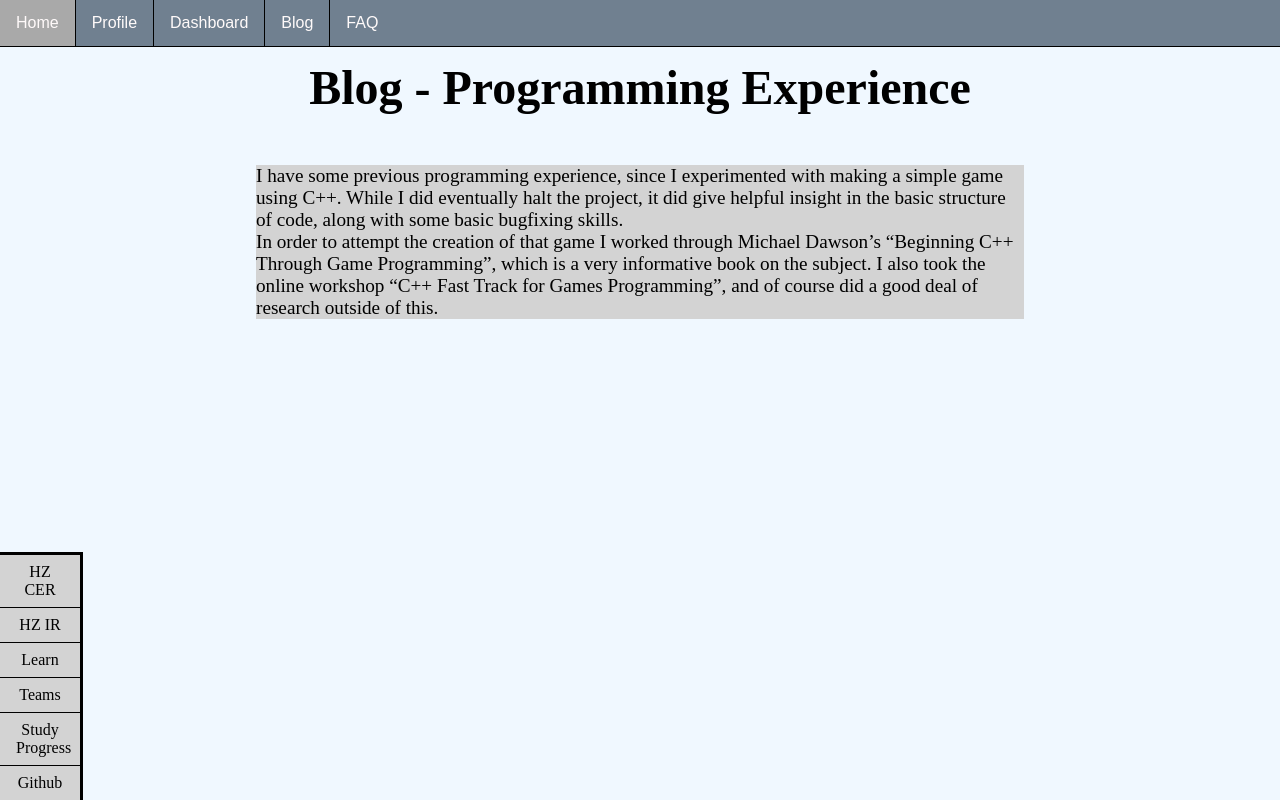
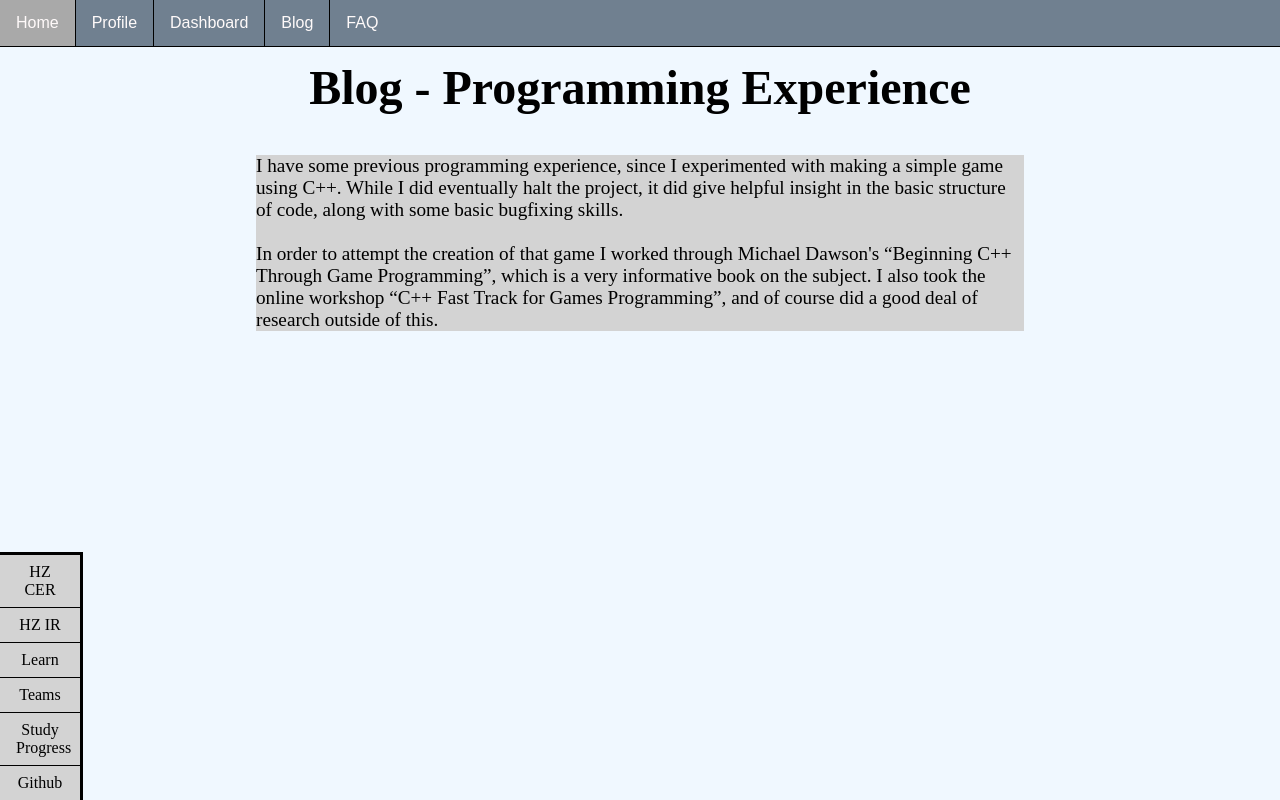
Before and after one commit to TheMineMan100/TheMineMan100.github.io, a plain HTML site: page post3-experience.html in a window 1280 px wide. Drawn offline with Linux system fonts and the light colour scheme.

Commit message:
Added necessary break lines

```diff
--- a/css/style.css
+++ b/css/style.css
@@ -17,7 +17,7 @@ header {
     text-align: center;
     padding: 20px;
     padding-top: 60px;
-    padding-bottom: 50px;
+    padding-bottom: 40px;
     font-size: 3rem;
     font-weight: bold;
 }
--- a/post3-experience.html
+++ b/post3-experience.html
@@ -45,8 +45,11 @@
                 with making a simple game using C++. While I did eventually halt the project,
                 it did give helpful insight in the basic structure of code, along with some basic bugfixing skills.
             </p>
+
+            <br>
+
             <p>
-                In order to attempt the creation of that game I worked through Michael Dawson’s
+                In order to attempt the creation of that game I worked through Michael Dawson&apos;s
                 “Beginning C++ Through Game Programming”, which is a very informative book on the subject.
                 I also took the online workshop “C++ Fast Track for Games Programming”,
                 and of course did a good deal of research outside of this.
```
Also changed, not shown: blog.html (+12 -0 lines), faq.html (+15 -0 lines), post1-study-choice.html (+2 -0 lines), post2-swot.html (+10 -0 lines), post4-feedback.html (+18 -0 lines), profile.html (+14 -0 lines).
